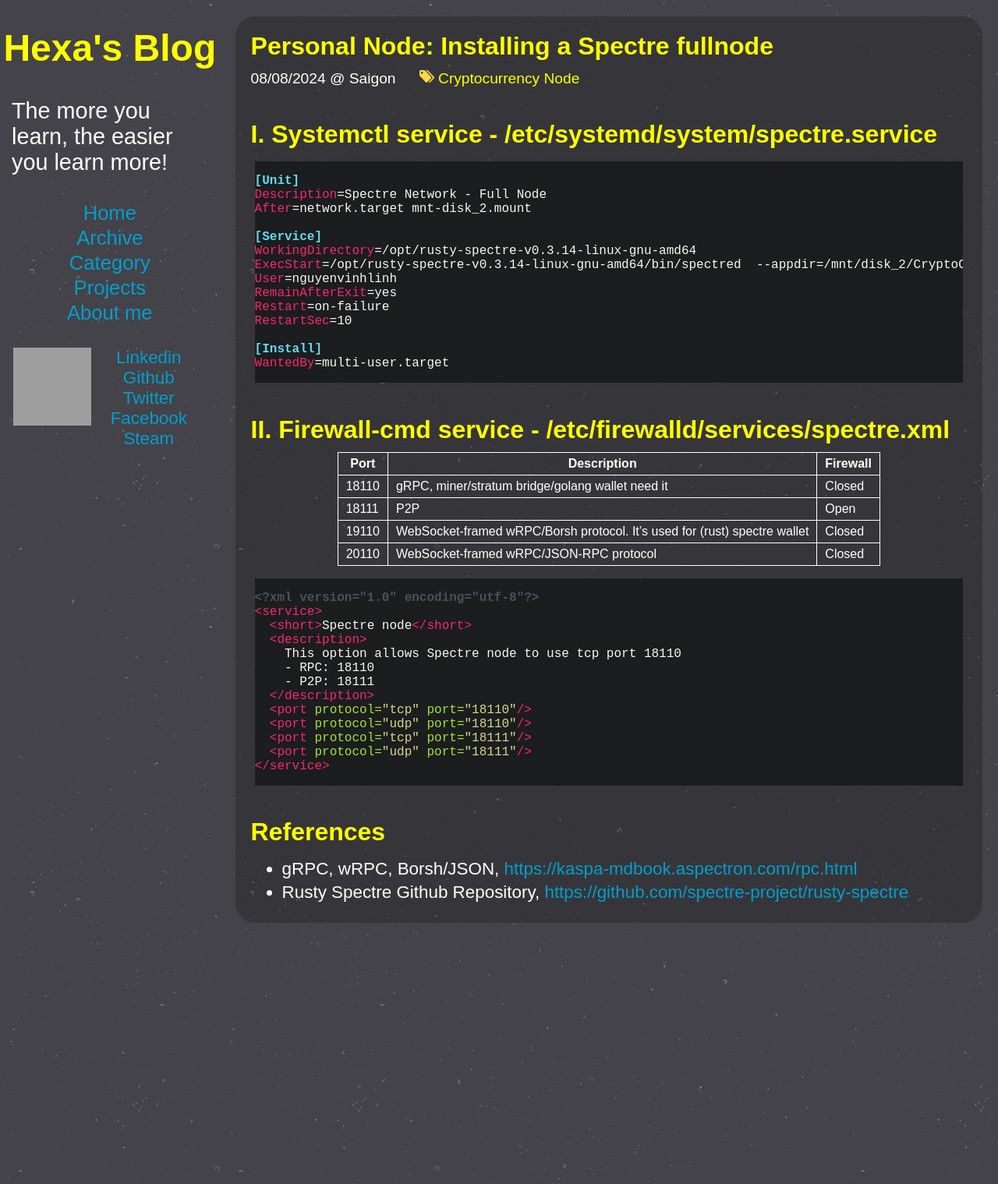
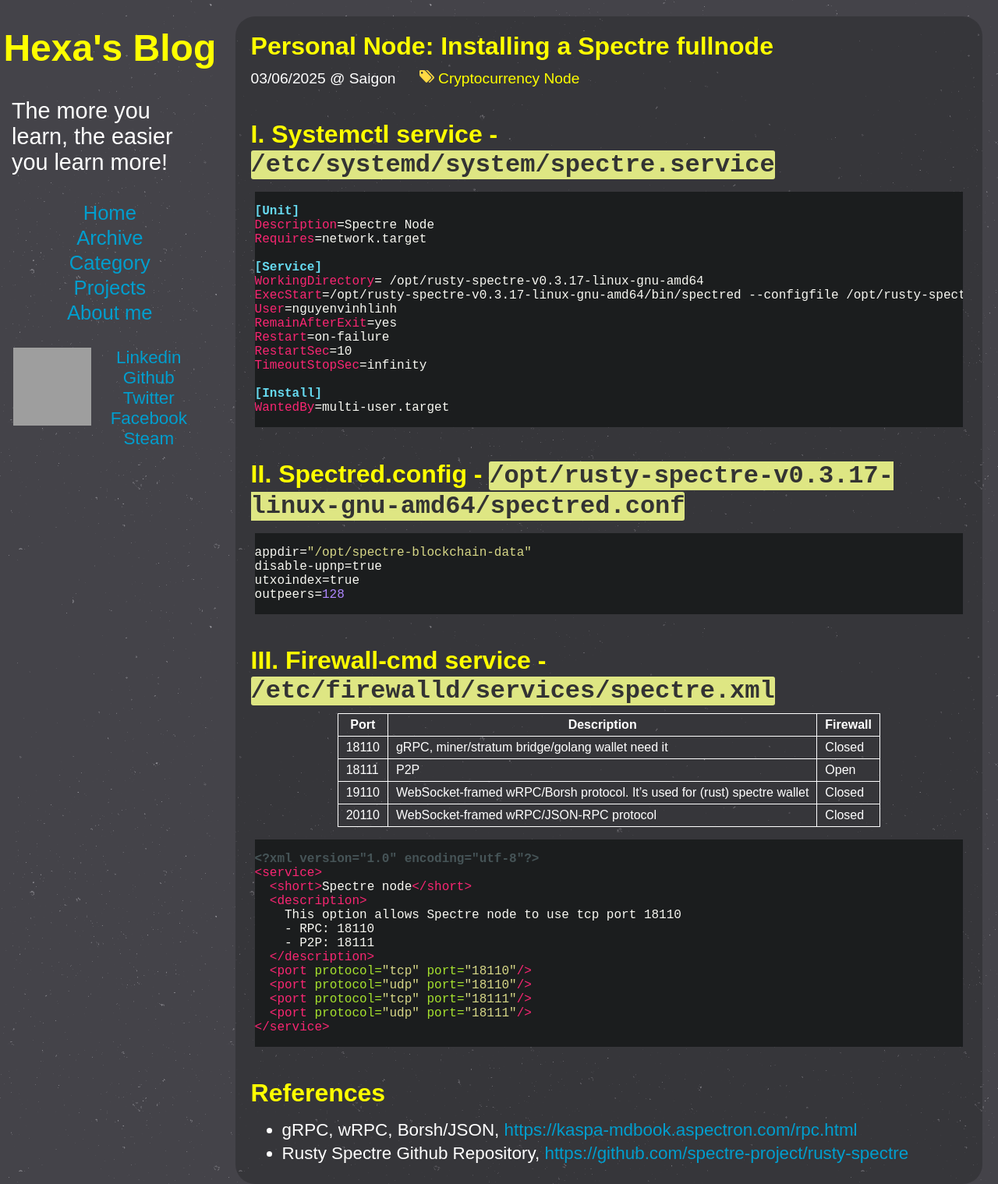
Before and after one commit to nguyenvinhlinh/nguyenvinhlinh.github.io, a Jekyll site: the page built from _posts/2024-08-07-installing-a-spectre-fullnode.md, in a window 1280 px wide. Shown: the whole page at 78% size. Built offline with Jekyll 4.4.1, drawn with Linux system fonts in a browser that asks for light colours; comment, search, counter and statistics services are not loaded; grey boxes are pictures that could not be loaded.

Commit message:
update spectre note.

```diff
--- a/_posts/2024-08-07-installing-a-spectre-fullnode.md
+++ b/_posts/2024-08-07-installing-a-spectre-fullnode.md
@@ -2,7 +2,7 @@
 layout: post
 title: "Personal Node: Installing a Spectre fullnode"
 date: 2024-08-07 22:37:45
-update:
+update: 2025-06-03 20:17:48
 location: Saigon
 tags:
 - Cryptocurrency Node
@@ -13,27 +13,36 @@
 comments: true
 ---
 
-# I. Systemctl service - /etc/systemd/system/spectre.service
+# I. Systemctl service - `/etc/systemd/system/spectre.service`
 
 {% highlight systemd %}
 [Unit]
-Description=Spectre Network - Full Node
-After=network.target mnt-disk_2.mount
+Description=Spectre Node
+Requires=network.target
 
 [Service]
-WorkingDirectory=/opt/rusty-spectre-v0.3.14-linux-gnu-amd64
-ExecStart=/opt/rusty-spectre-v0.3.14-linux-gnu-amd64/bin/spectred  --appdir=/mnt/disk_2/CryptoCurrency/Spectre  --rpclisten=0.0.0.0:18110 --rpclisten-borsh=0.0.0.0:19110 --rpclisten-json=0.0.0.0:20110 --listen=0.0.0.0:18111 --outpeers=64>
+WorkingDirectory= /opt/rusty-spectre-v0.3.17-linux-gnu-amd64
+ExecStart=/opt/rusty-spectre-v0.3.17-linux-gnu-amd64/bin/spectred --configfile /opt/rusty-spectre-v0.3.17-linux-gnu-amd64/spectred.conf
 User=nguyenvinhlinh
 RemainAfterExit=yes
 Restart=on-failure
 RestartSec=10
+TimeoutStopSec=infinity
 
 [Install]
 WantedBy=multi-user.target
-
 {% endhighlight %}
 
-# II. Firewall-cmd service - /etc/firewalld/services/spectre.xml
+# II. Spectred.config - `/opt/rusty-spectre-v0.3.17-linux-gnu-amd64/spectred.conf`
+
+{% highlight conf %}
+appdir="/opt/spectre-blockchain-data"
+disable-upnp=true
+utxoindex=true
+outpeers=128
+{% endhighlight %}
+
+# III. Firewall-cmd service - `/etc/firewalld/services/spectre.xml`
 
 |-------|---------------------------------------------------------------------------|----------|
 | Port  | Description                                                               | Firewall |
--- a/css/app.scss
+++ b/css/app.scss
@@ -155,6 +155,12 @@
     overflow-wrap: break-word !important;
     a {
       color: $heading-color;
+    }
+
+    code.highlighter-rouge {
+      color: $code-highlight-color;
+      background-color: rgba(241, 250, 140, 0.9);
+      border-radius: 3px;
     }
   }
 
```
